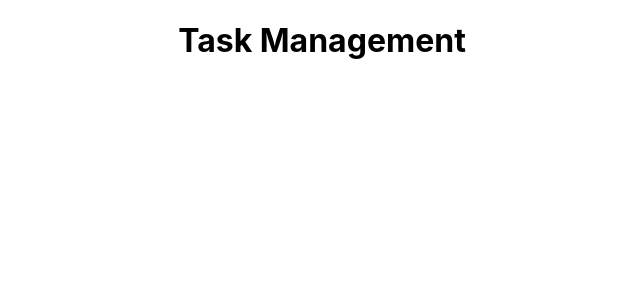
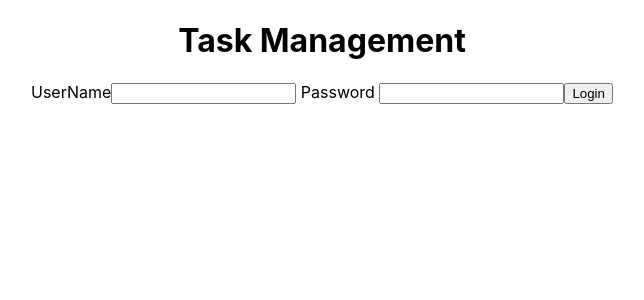
Before and after one commit to Neema93/TaskManagement_Dashboard, a React (Create React App) app in the folder task/: page / in a window 1280 px wide. Shown: the top 300 px of the page, without its empty margins (318-962 px from the left). Built offline with nearby package versions, Linux system fonts and the light colour scheme.

Commit message:
Login working

```diff
--- a/task/src/App.js
+++ b/task/src/App.js
@@ -1,10 +1,12 @@
 
 import './App.css';
+import Login from './components/Login';
 
 function App() {
   return (
     <div className="App">
      <h1> Task Management</h1>
+     <Login />
     </div>
   );
 }
--- a/task/src/components/Login.jsx
+++ b/task/src/components/Login.jsx
@@ -1,4 +1,34 @@
+import { useState } from "react";
 const Login = () => {
+    const [credentials, setCredentials] = useState({
+        username: "",
+        password: "",
+      });
 
+      const handleChange = (e) => {
+        const { name, value } = e.target;
+        setCredentials({ ...credentials, [name]: value });
+      }
+      const handleSubmit = (e) => {
+        e.preventDefault();
+        console.log(credentials)
+      }
+    return(
+        <>
+            <form onSubmit={handleSubmit}>
+            <label> UserName</label>
+            <input type="text"
+                name="username"
+                value={credentials.username}
+                onChange={handleChange}/>
+            <label> Password </label>
+            <input type="password"
+                name="password"
+                value={credentials.password}
+                onChange={handleChange}/>
+            <button type="submit">Login</button>
+            </form>
+        </>
+    )
 }
 export default Login;
```
